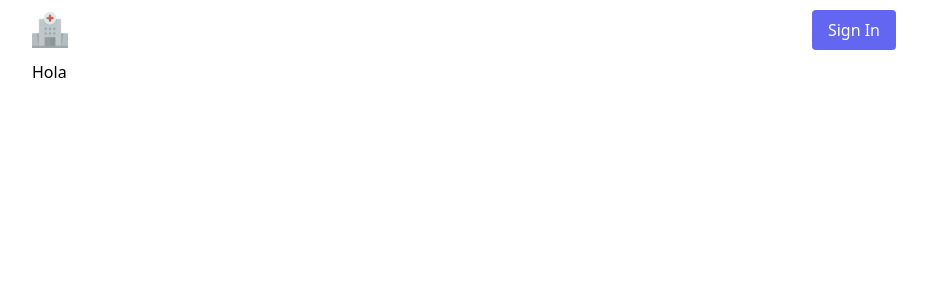
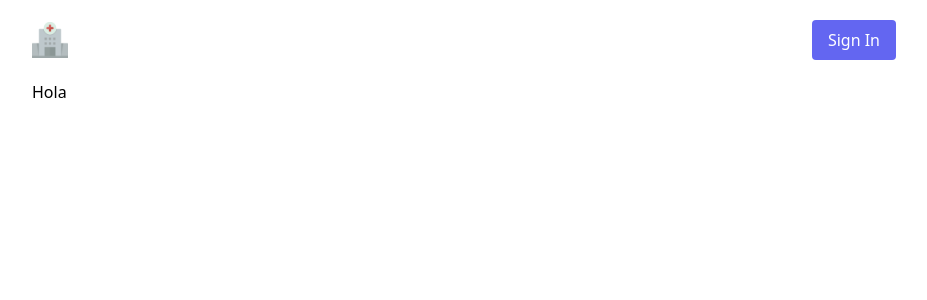
Before and after one commit to lmarangoc/covid-frontend, a React (Create React App) app: page / in a window 1280 px wide. Shown: the top 300 px of the page, without its empty margins (176-1103 px from the left). Built offline with nearby package versions, Linux system fonts and the light colour scheme.

Commit message:
feat: home page

```diff
--- a/src/components/Navbar.jsx
+++ b/src/components/Navbar.jsx
@@ -4,7 +4,7 @@ import Logo from '../media/logo.png';
 
 const Navbar = () => {
   return (
-    <nav className='py-2.5'>
+    <nav className='py-5'>
       <div className='container flex flex-wrap items-center justify-between mx-auto'>
         <Link to='/'>
           <img className='mr-3 h-6 sm:h-9 select-none' src={Logo} alt='COVID-19 Tracker' />
```
